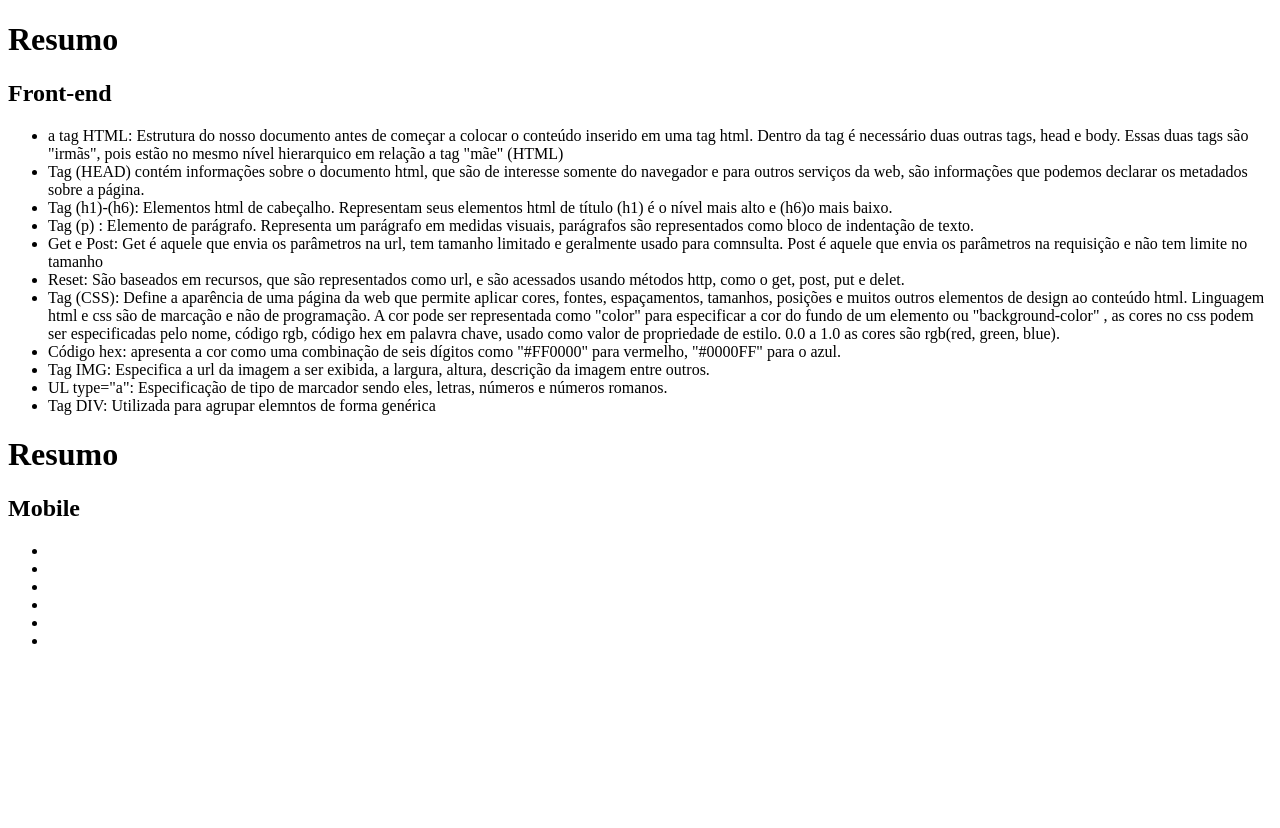
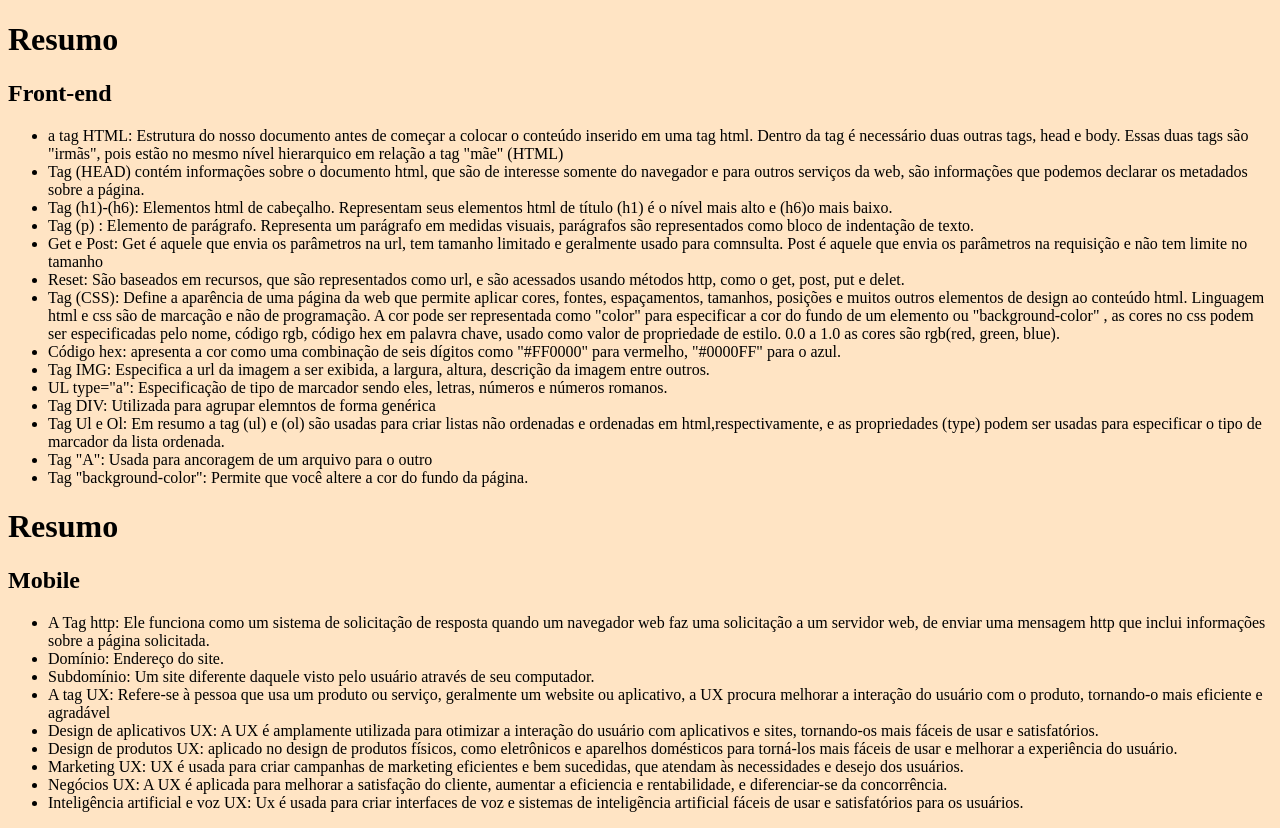
Before and after one commit to GustavoCarvalho15/2a-Silveira-, a plain HTML site: page resumo.html in a window 1280 px wide. Before the commit the page ends 800 px from the top, so only its background shows below. Drawn offline with Linux system fonts and the light colour scheme.

Commit message:
Add files via upload

```diff
--- a/resumo.html
+++ b/resumo.html
@@ -3,7 +3,11 @@
       <meta charset="utf-8">
       <title>Meu primeiro html</title>
    </head>
+   <style>
+   body{background-color: bisque;}
+   </style>
    <body>
+
       <h1>Resumo</h1>
       <p><h2>Front-end</h2></p>
          <ul>
@@ -24,17 +28,26 @@
             <li>Tag IMG: Especifica a url da imagem a ser exibida, a largura, altura, descrição da imagem entre outros.</li>
             <li>UL type="a": Especificação de tipo de marcador sendo eles, letras, números e números romanos. </li>
             <li>Tag DIV: Utilizada para agrupar elemntos de forma genérica</li>
+            <li>Tag Ul e Ol: Em resumo a tag (ul) e (ol) são usadas para criar listas não ordenadas e ordenadas em html,respectivamente, e as propriedades (type) podem ser
+               usadas para especificar o tipo de marcador da lista ordenada. </li>
+            <li>Tag "A": Usada para ancoragem de um arquivo para o outro</li>
+            <li>Tag "background-color": Permite que você altere a cor do fundo da página.</li>
          </ul>
 
       <h1>Resumo</h1>
       <p><h2>Mobile</h2></p>
          <ul>
-            <li></li>
-            <li></li>
-            <li></li>
-            <li></li>
-            <li></li>
-            <li></li>
+            <li>A Tag http: Ele funciona como um sistema de solicitação de resposta quando um navegador web faz uma solicitação a um servidor web,
+             de enviar uma mensagem http que inclui informações sobre a página solicitada.</li>
+            <li>Domínio: Endereço do site.</li>
+            <li>Subdomínio: Um site diferente daquele visto pelo usuário através de seu computador.</li>
+            <li>A tag UX: Refere-se à pessoa que usa um produto ou serviço, geralmente um website ou aplicativo,
+               a UX procura melhorar a interação do usuário com o produto, tornando-o mais eficiente e agradável</li>
+            <li>Design de aplicativos UX: A UX é amplamente utilizada para otimizar a interação do usuário com aplicativos e sites, tornando-os mais fáceis de usar e satisfatórios.</li>
+            <li>Design de produtos UX: aplicado no design de produtos físicos, como eletrônicos e aparelhos domésticos para torná-los mais fáceis de usar e melhorar a experiência do usuário.</li>
+            <li>Marketing UX: UX é usada para criar campanhas de marketing eficientes e bem sucedidas, que atendam às necessidades e desejo dos usuários. </li>
+            <li>Negócios UX: A UX é aplicada para melhorar a satisfação do cliente, aumentar a eficiencia e rentabilidade, e diferenciar-se da concorrência. </li>
+            <li>Inteligência artificial e voz UX: Ux é usada para criar interfaces de voz e sistemas de inteligẽncia artificial fáceis de usar e satisfatórios para os usuários. </li>
          </ul>
 
 
```
